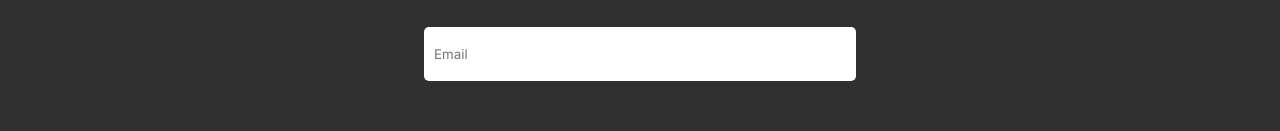
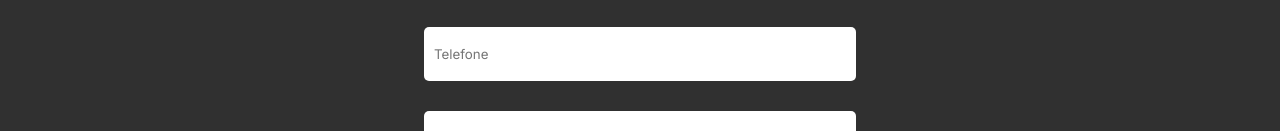
Before and after one commit to GabrielPrompt/Desafio1LandingPage, a plain HTML site: page index.html in a window 1280 px wide. Shown: the part 1684-1815 px from the top of the page. Drawn offline with Linux system fonts and the light colour scheme.

Commit message:
Adicionando Input de Telefone

```diff
--- a/index.html
+++ b/index.html
@@ -60,6 +60,7 @@
     <h1 id="titulo-formulario">Conheça mais sobre nossos serviços:</h1>
     <form action="https://api.sheetmonkey.io/form/onAabiVoZjBSWjrMyhXj24" method="post">
         <input type="text" placeholder="Nome" name="Name" required> <br>
+        <input type="number" placeholder="Telefone" name="Number" required> <br>
         <input type="email" placeholder="Email" name="Email" required> <br>
         <input type="hidden" name="Created" value="x-sheetmonkey-current-date-time" />
         <button type="submit">Fale Conosco</button>
```
